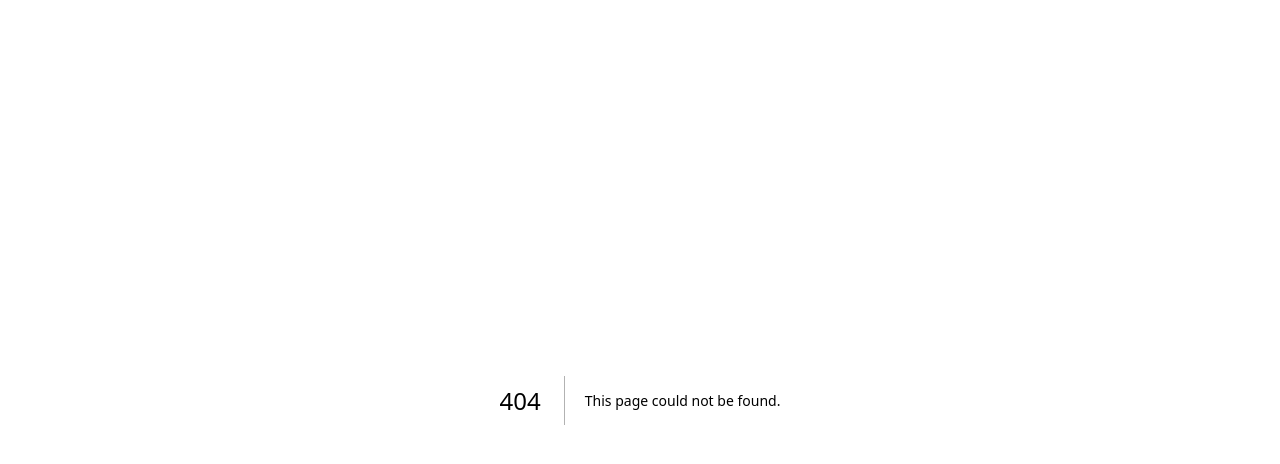
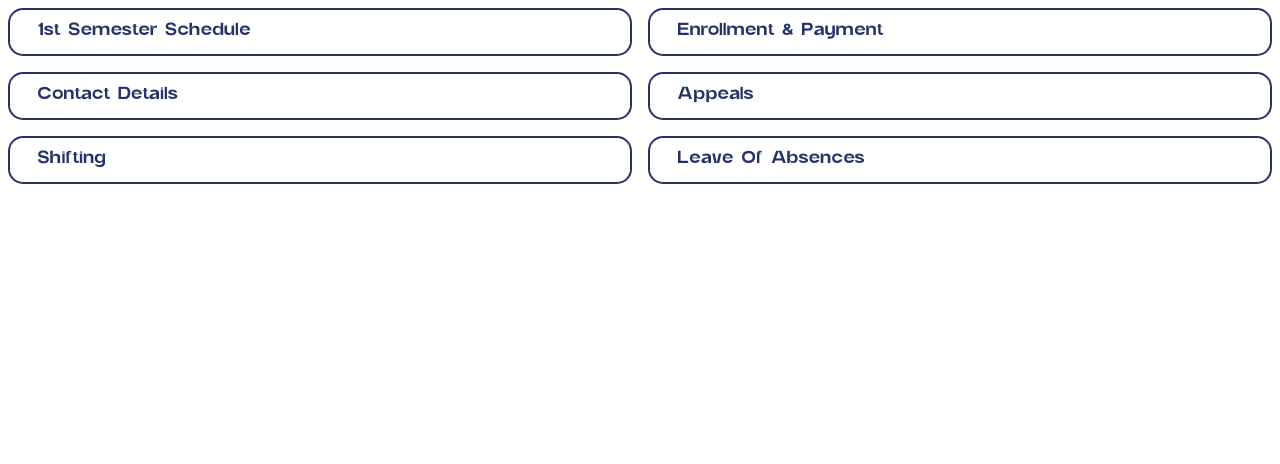
Before and after one commit to SAMAHAN-Systems-Development/samahan-at-the-get-go, a Next.js app: page /ReleventInformationCardButton in a window 1280 px wide. Before the commit this address had no page. Shown: the top 464 px of the page. Built offline with nearby package versions, Linux system fonts and the light colour scheme.

Commit message:
feat(ReleventInformationCardButton): initial commit with story

```diff
--- /dev/null
+++ b/src/app/ReleventInformationCardButton/page.tsx
@@ -0,0 +1,18 @@
+import React from 'react';
+
+import ReleventInformationCardButton from '@/components/ui/HelpPortal/ReleventInformationCardButton';
+
+const page = () => {
+  return (
+    <div className="grid md:grid-cols-2 lg:grid-cols-2">
+      <ReleventInformationCardButton title="1st Semester Schedule" />
+      <ReleventInformationCardButton title="Enrollment & Payment" />
+      <ReleventInformationCardButton title="Contact Details" />
+      <ReleventInformationCardButton title="Appeals" />
+      <ReleventInformationCardButton title="Shifting" />
+      <ReleventInformationCardButton title="Leave of Absences" />
+    </div>
+  );
+};
+
+export default page;
--- /dev/null
+++ b/src/components/ui/HelpPortal/ReleventInformationCardButton.tsx
@@ -0,0 +1,17 @@
+import React from 'react';
+
+type ReleventInformationCardButtonProps = { title: string };
+
+const ReleventInformationCardButton: React.FC<
+  ReleventInformationCardButtonProps
+> = ({ title }) => {
+  return (
+    <div className="border-card border-lightBlue rounded-card px-7 py-3 m-2 group hover:cursor-pointer">
+      <p className="font-artega bold text-xs lg:text-sm text-lightBlue capitalize group-hover:translate-x-3 transition-all ease-in-out duration-300">
+        {title}
+      </p>
+    </div>
+  );
+};
+
+export default ReleventInformationCardButton;
```
Also changed, not shown: 1 other file (tests, documents, lock files or other folders).
